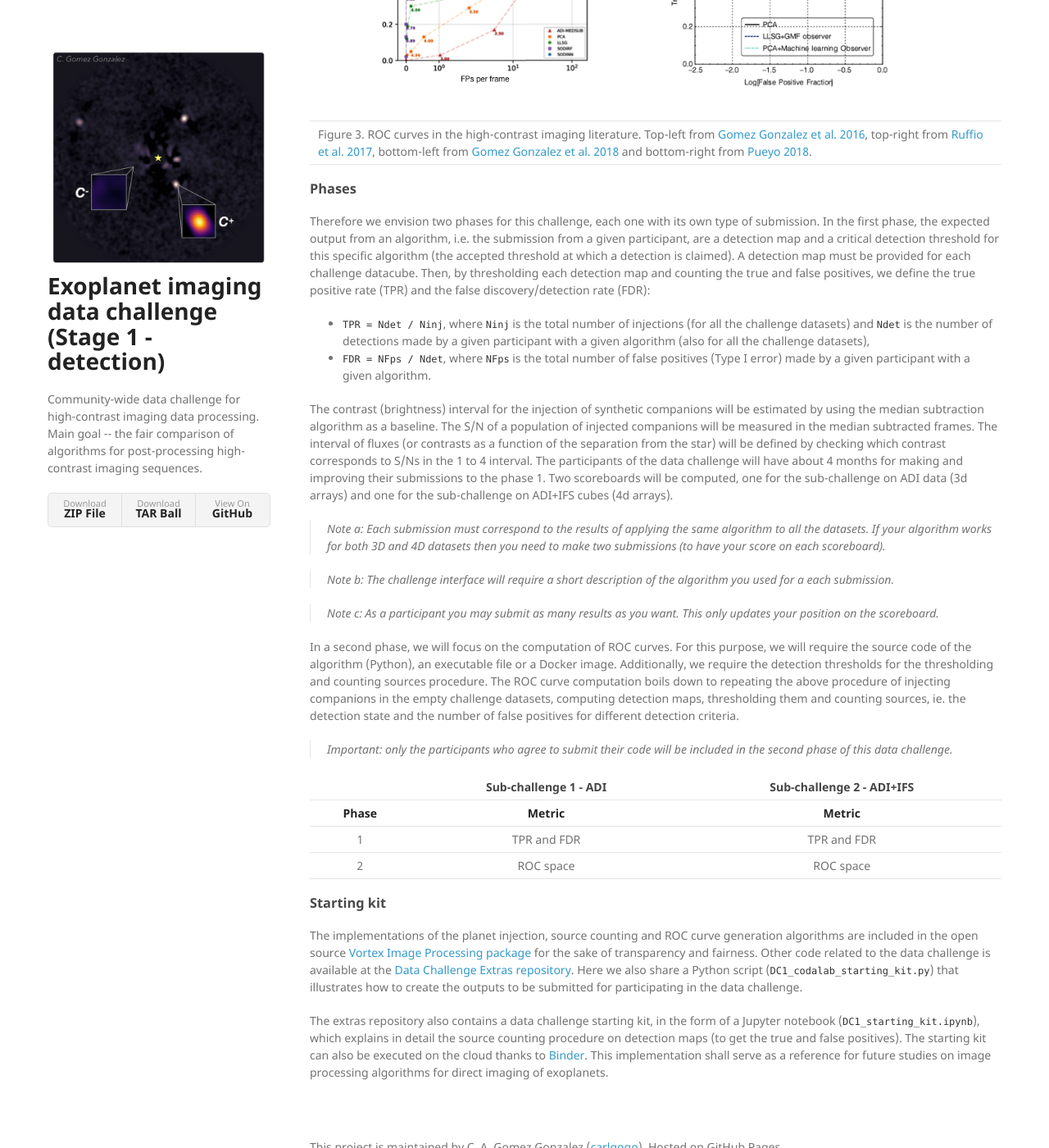
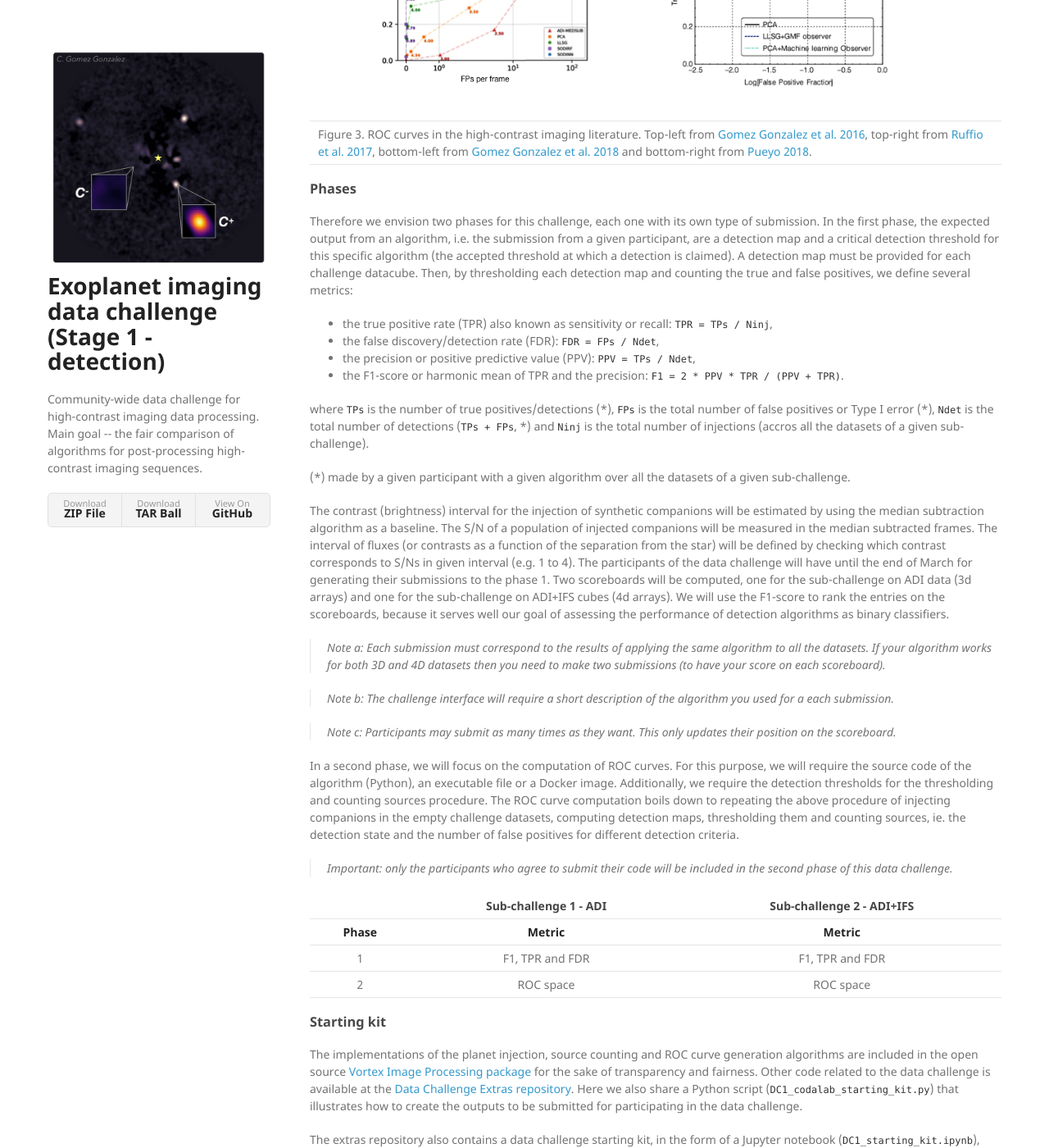
Before and after one commit to carlgogo/exoimaging_challenge, a Jekyll site: the page built from pages/metrics.md, in a window 1280 px wide and 1400 px high, scrolled down 881 px. Shown: the whole window at 82% size. Built offline with Jekyll 4.4.1, drawn with Linux system fonts in a browser that asks for light colours; nearby versions of some CDN libraries; our own code applies the rules of GitHub Pages for plain Markdown files.

Commit message:
Updating the metrics description

```diff
--- a/pages/metrics.md
+++ b/pages/metrics.md
@@ -6,17 +6,24 @@ This challenge is focusing on the exoplanet direct detection task. To measure th
 
 ### Phases
 
-Therefore we envision two phases for this challenge, each one with its own type of submission. In the first phase, the expected output from an algorithm, i.e. the submission from a given participant, are a detection map and a critical detection threshold for this specific algorithm (the accepted threshold at which a detection is claimed). A detection map must be provided for each challenge datacube. Then, by thresholding each detection map and counting the true and false positives, we define the true positive rate (TPR) and the false discovery/detection rate (FDR):
-* ``TPR = Ndet / Ninj``, where ``Ninj`` is the total number of injections (for all the challenge datasets) and ``Ndet`` is the number of detections made by a given participant with a given algorithm (also for all the challenge datasets),
-* ``FDR = NFps / Ndet``, where ``NFps`` is the total number of false positives (Type I error) made by a given participant with a given algorithm.
+Therefore we envision two phases for this challenge, each one with its own type of submission. In the first phase, the expected output from an algorithm, i.e. the submission from a given participant, are a detection map and a critical detection threshold for this specific algorithm (the accepted threshold at which a detection is claimed). A detection map must be provided for each challenge datacube. Then, by thresholding each detection map and counting the true and false positives, we define several metrics:
 
-The contrast (brightness) interval for the injection of synthetic companions will be estimated by using the median subtraction algorithm as a baseline. The S/N of a population of injected companions will be measured in the median subtracted frames. The interval of fluxes (or contrasts as a function of the separation from the star) will be defined by checking which contrast corresponds to S/Ns in the 1 to 4 interval. The participants of the data challenge will have about 4 months for making and improving their submissions to the phase 1. Two scoreboards will be computed, one for the sub-challenge on ADI data (3d arrays) and one for the sub-challenge on ADI+IFS cubes (4d arrays).
+* the true positive rate (TPR) also known as sensitivity or recall: ``TPR = TPs / Ninj``,
+* the false discovery/detection rate (FDR): ``FDR = FPs / Ndet``,
+* the precision or positive predictive value (PPV): ``PPV = TPs / Ndet``,
+* the F1-score or harmonic mean of TPR and the precision: ``F1 = 2 * PPV * TPR / (PPV + TPR)``.
+
+where ``TPs`` is the number of true positives/detections (\*), ``FPs`` is the total number of false positives or Type I error (\*), ``Ndet`` is the total number of detections (``TPs + FPs``, \*) and ``Ninj`` is the total number of injections (accros all the datasets of a given sub-challenge).
+
+(\*) made by a given participant with a given algorithm over all the datasets of a given sub-challenge.
+
+The contrast (brightness) interval for the injection of synthetic companions will be estimated by using the median subtraction algorithm as a baseline. The S/N of a population of injected companions will be measured in the median subtracted frames. The interval of fluxes (or contrasts as a function of the separation from the star) will be defined by checking which contrast corresponds to S/Ns in given interval (e.g. 1 to 4). The participants of the data challenge will have until the end of March for generating their submissions to the phase 1. Two scoreboards will be computed, one for the sub-challenge on ADI data (3d arrays) and one for the sub-challenge on ADI+IFS cubes (4d arrays). We will use the F1-score to rank the entries on the scoreboards, because it serves well our goal of assessing the performance of detection algorithms as binary classifiers.
 
 > Note a: Each submission must correspond to the results of applying the same algorithm to all the datasets. If your algorithm works for both 3D and 4D datasets then you need to make two submissions (to have your score on each scoreboard).
 
 > Note b: The challenge interface will require a short description of the algorithm you used for a each submission.
 
-> Note c: As a participant you may submit as many results as you want. This only updates your position on the scoreboard.
+> Note c: Participants may submit as many times as they want. This only updates their position on the scoreboard.
 
 In a second phase, we will focus on the computation of ROC curves. For this purpose, we will require the source code of the algorithm (Python), an executable file or a Docker image. Additionally, we require the detection thresholds for the thresholding and counting sources procedure. The ROC curve computation boils down to repeating the above procedure of injecting companions in the empty challenge datasets, computing detection maps, thresholding them and counting sources, ie. the detection state and the number of false positives for different detection criteria.
 
@@ -25,7 +32,7 @@ In a second phase, we will focus on the computation of ROC curves. For this purp
 |           |Sub-challenge 1 - ADI  |Sub-challenge 2 - ADI+IFS
 |:--:       |:--:                   |:--:
 |**Phase**  |**Metric**             |**Metric**
-| 1         |TPR and FDR            |TPR and FDR
+| 1         |F1, TPR and FDR        |F1, TPR and FDR
 | 2         |ROC space              |ROC space
 
 ### Starting kit
```
